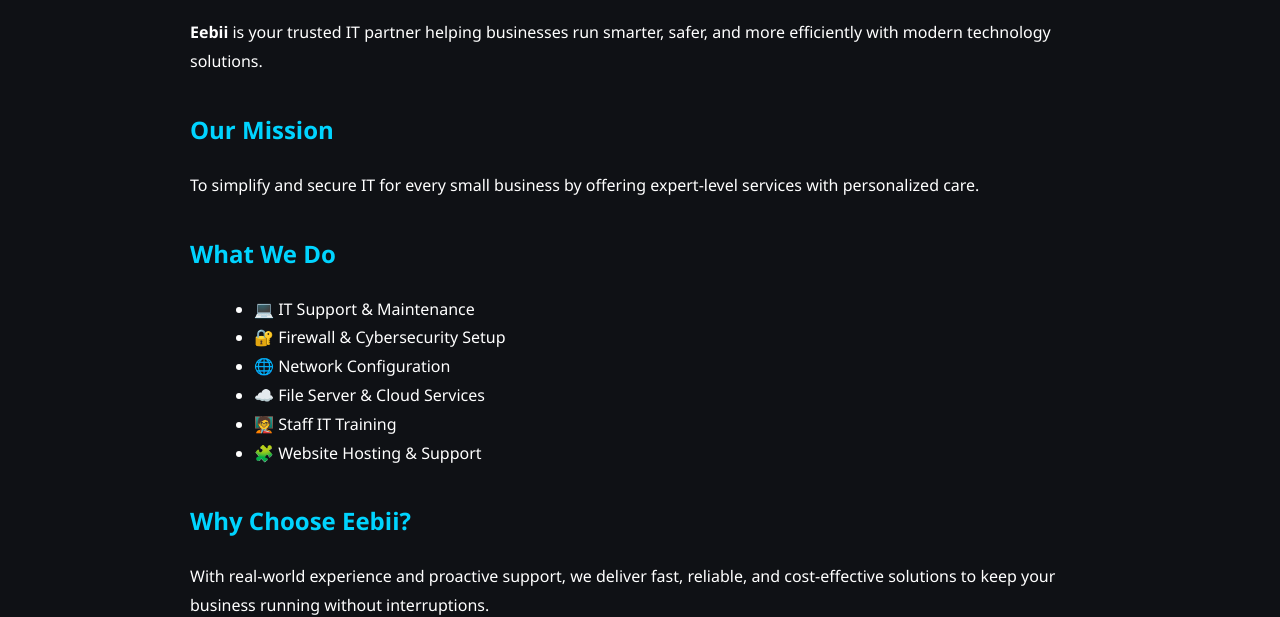
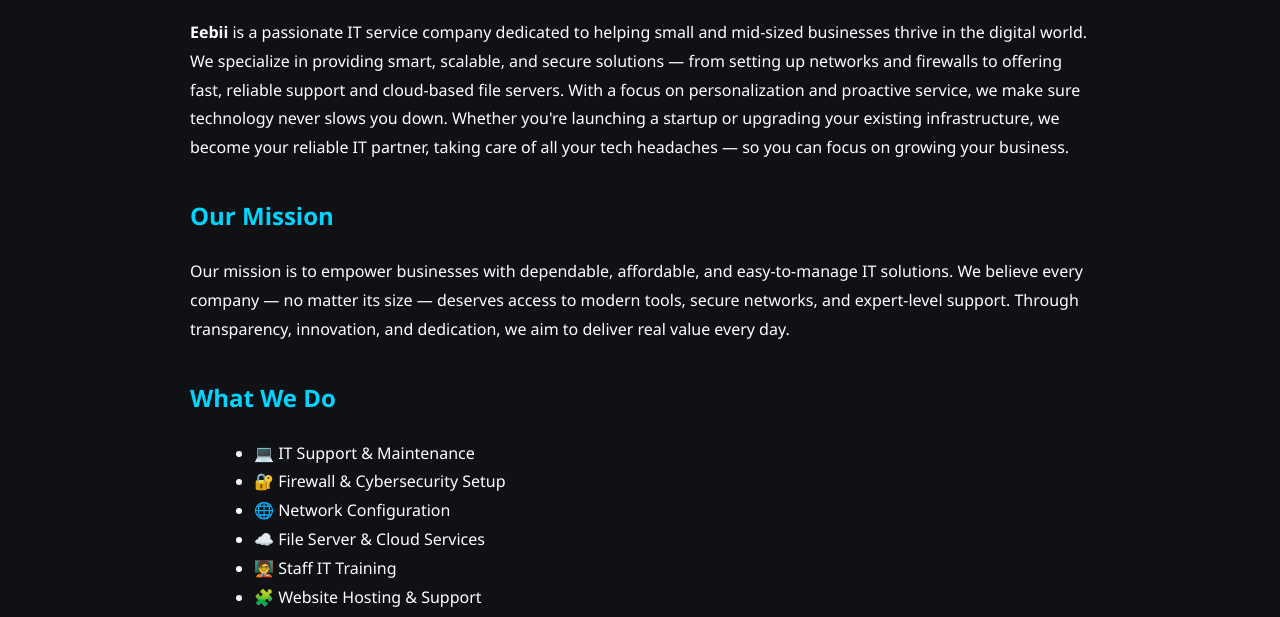
Before and after one commit to Neo000001/eebii-site, a plain HTML site: page about.html in a window 1280 px wide. Shown: the part 190-807 px from the top of the page. Drawn offline with Linux system fonts and the light colour scheme.

Commit message:
Update about.html

```diff
--- a/about.html
+++ b/about.html
@@ -23,10 +23,16 @@
 
   <main class="container about-section">
     <h1>About Eebii</h1>
-    <p><strong>Eebii</strong> is your trusted IT partner helping businesses run smarter, safer, and more efficiently with modern technology solutions.</p>
+    <p><strong>Eebii</strong> is a passionate IT service company dedicated to helping small and mid-sized businesses thrive in the digital world.
+We specialize in providing smart, scalable, and secure solutions — from setting up networks and firewalls to offering fast, reliable support and cloud-based file servers. With a focus on personalization and proactive service, we make sure technology never slows you down.
+
+Whether you're launching a startup or upgrading your existing infrastructure, we become your reliable IT partner, taking care of all your tech headaches — so you can focus on growing your business.</p>
 
     <h2>Our Mission</h2>
-    <p>To simplify and secure IT for every small business by offering expert-level services with personalized care.</p>
+    <p>Our mission is to empower businesses with dependable, affordable, and easy-to-manage IT solutions.
+We believe every company — no matter its size — deserves access to modern tools, secure networks, and expert-level support. Through transparency, innovation, and dedication, we aim to deliver real value every day.
+
+</p>
 
     <h2>What We Do</h2>
     <ul>
```
